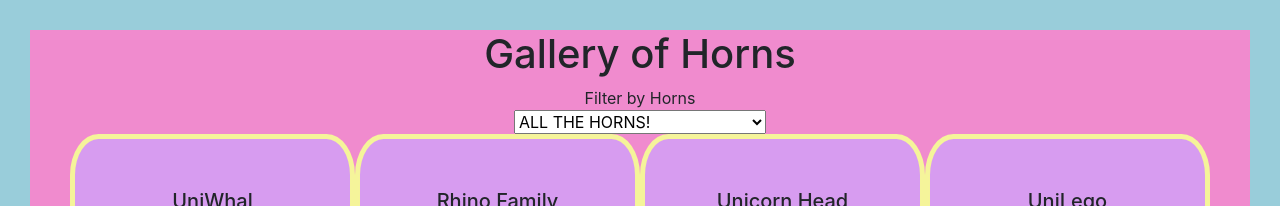
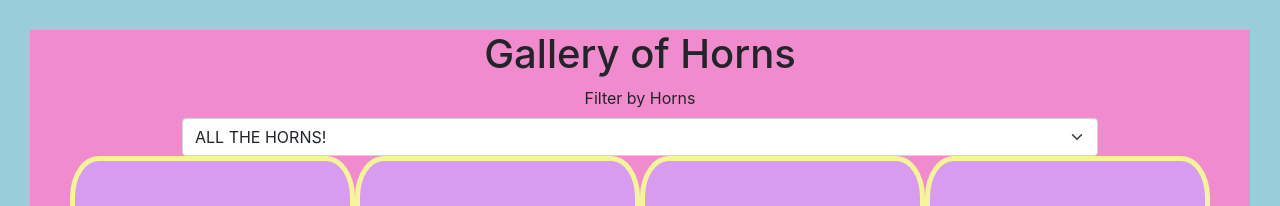
Before and after one commit to Laytonmar05/gallery-of-horns, a React (Create React App) app: page / in a window 1280 px wide. Shown: the top 206 px of the page. Built offline with nearby package versions, Linux system fonts and the light colour scheme.

Commit message:
bootstrap form

```diff
--- a/src/FilterForm.js
+++ b/src/FilterForm.js
@@ -1,20 +1,22 @@
 import React from 'react';
+import "./FilteredForm.css"
+import Form from "react-bootstrap/Form";
 
 class FilterForm extends React.Component {
     render() {return(
 <>
-<form className="form">
-<label for="numOfHorns">Filter by Horns</label>
+<Form className="form" class="form">
+<Form.Label for="numOfHorns">Filter by Horns</Form.Label>
 <br/>
-<select className="formSelect" name="numOfHorns">
+<Form.Select className="formSelect" name="numOfHorns">
 <option>ALL THE HORNS!</option>
-  <option>One Horn</option>
-  <option>Two Horns</option>
-  <option>Three Horns</option>
-  <option>More Horns Than I Can Count!</option>
+  <option value="1">One Horn</option>
+  <option value="2">Two Horns</option>
+  <option value="3">Three Horns</option>
+  <option value="100">More Horns Than I Can Count!</option>
 
-</select>
-</form>
+</Form.Select>
+</Form>
 </>
     ) };
 };
--- /dev/null
+++ b/src/FilteredForm.css
@@ -0,0 +1,4 @@
+.form{
+    padding-left: 100px;
+    padding-right: 100px;
+}
```
Also changed, not shown: src/App.css (line endings or trailing spaces).
